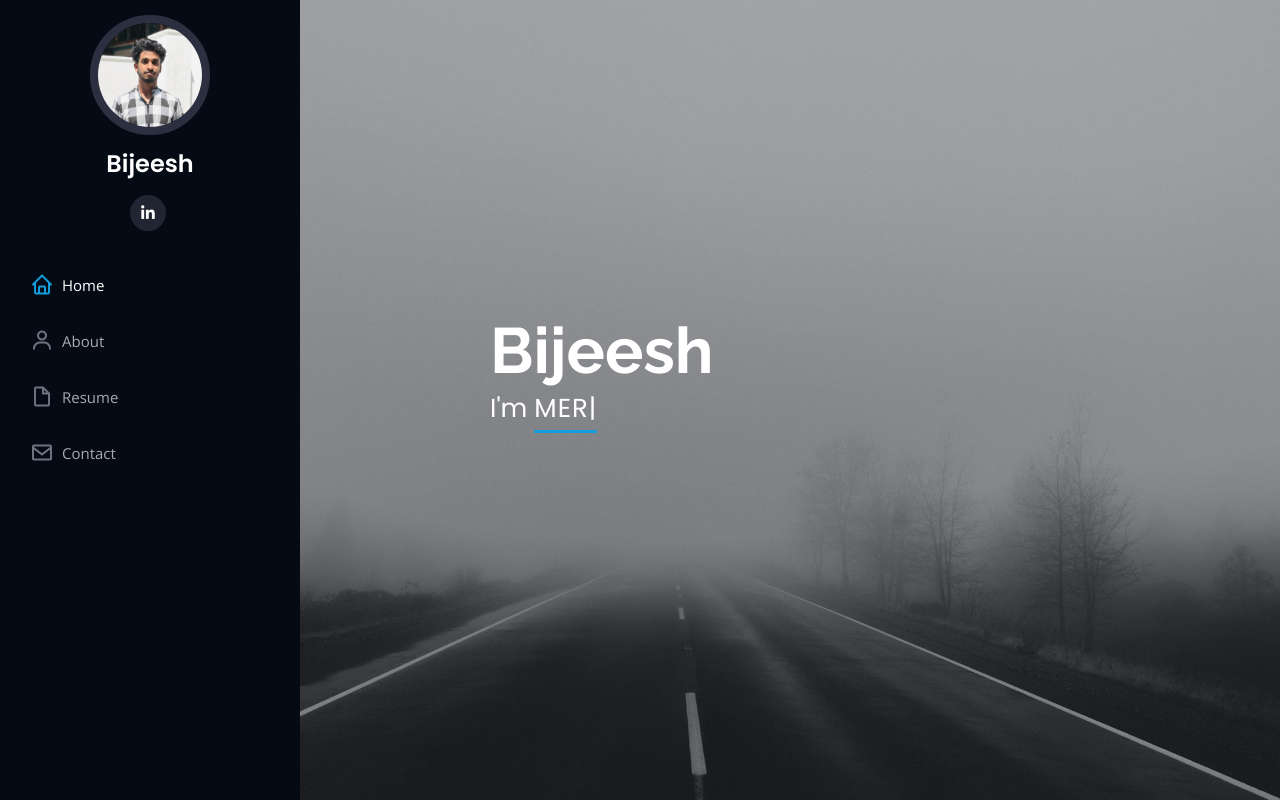
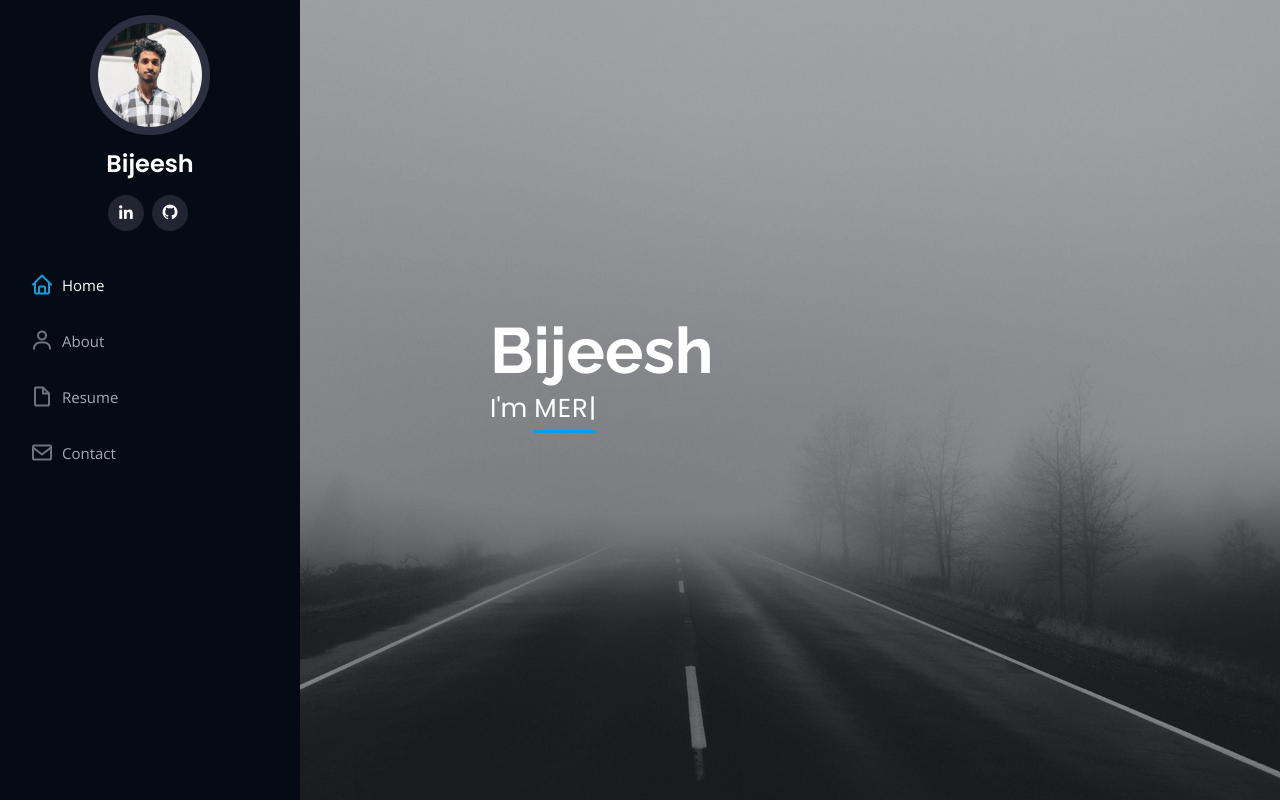
Before and after one commit to bijeesh-m/portfolio.github.io, a plain HTML site: page index.html in a window 1280 px wide. Shown: the top 802 px of the page. Drawn offline with nearby package versions, Linux system fonts and the light colour scheme.

Commit message:
feat: added new features

```diff
--- a/assets/css/style.css
+++ b/assets/css/style.css
@@ -241,7 +241,7 @@ h6 {
 #hero {
   width: 100%;
   height: 100vh;
-  background: url("../img/bgimage.jpg") top center;
+  background: url("../img/bgimage.jpg")  center;
   background-size: cover;
 }
 
--- a/index.html
+++ b/index.html
@@ -29,13 +29,7 @@
   <!-- Template Main CSS File -->
   <link href="assets/css/style.css" rel="stylesheet">
 
-  <!-- =======================================================
-  * Template Name: iPortfolio
-  * Updated: Jul 27 2023 with Bootstrap v5.3.1
-  * Template URL: https://bootstrapmade.com/iportfolio-bootstrap-portfolio-websites-template/
-  * Author: BootstrapMade.com
-  * License: https://bootstrapmade.com/license/
-  ======================================================== -->
+
   <script type="text/javascript" src="https://cdn.jsdelivr.net/npm/@emailjs/browser@3/dist/email.min.js">
   </script>
 
@@ -54,7 +48,8 @@
         <img src="assets/img/profile-img.jpg" alt="" class="img-fluid rounded-circle">
         <h1 class="text-light"><a href="index.html">Bijeesh </a></h1>
         <div class="social-links mt-3 text-center">
-          <a href="https://www.linkedin.com/in/bijeesh-m" class="linkedin"><i class="bx bxl-linkedin"></i></a>
+          <a href="https://www.linkedin.com/in/bijeesh-m" class="linkedin" target="_blank"><i class="bx bxl-linkedin"></i></a>
+          <a href="https://github.com/bijeesh-m" class="linkedin" target="_blank"><i class="bx bxl-github"></i></a>
         </div>
       </div>
 
@@ -96,15 +91,10 @@
           </div>
           <div class="col-lg-8 pt-4 pt-lg-0 content" data-aos="fade-left">
             <h3> MERN Stack Developer.</h3>
-            <!-- <p class="fst-italic">
-              Lorem ipsum dolor sit amet, consectetur adipiscing elit, sed do eiusmod tempor incididunt ut labore et dolore
-              magna aliqua.
-            </p> -->
             <div class="row mt-3">
               <div class="col-lg-6 ">
                 <ul>
                   <li><i class="bi bi-chevron-right"></i> <strong>Birthday:</strong> <span>24 Feb 2003</span></li>
-                  <!-- <li><i class="bi bi-chevron-right"></i> <strong>Website:</strong> <span>www.example.com</span></li> -->
                   <li><i class="bi bi-chevron-right"></i> <strong>Phone:</strong> <span>+91 8590718731</span></li>
                   <li><i class="bi bi-chevron-right"></i> <strong>City:</strong> <span>Malappuram, Kerala</span></li>
                 </ul>
@@ -112,17 +102,11 @@
               <div class="row-2">
                 <ul>
                   <li><i class="bi bi-chevron-right"></i> <strong>Age:</strong> <span>21</span></li>
-                  <li><i class="bi bi-chevron-right"></i> <strong>Education:</strong> <span>Diploma in Instrumentation
-                      Engineering</span></li>
+                  <li><i class="bi bi-chevron-right"></i> <strong>Education:</strong> <span>Diploma in Instrumentation Engineering</span></li>
                   <li><i class="bi bi-chevron-right"></i> <strong>Email:</strong> <span>bijeeshh.m@gmail.com</span></li>
-                  <!-- <li><i class="bi bi-chevron-right"></i> <strong>Freelance:</strong> <span>Available</span></li> -->
                 </ul>
               </div>
             </div>
-            <p>
-              <!-- Officiis eligendi itaque labore et dolorum mollitia officiis optio vero. Quisquam sunt adipisci omnis et ut. Nulla accusantium dolor incidunt officia tempore. Et eius omnis.
-              Cupiditate ut dicta maxime officiis quidem quia. Sed et consectetur qui quia repellendus itaque neque. Aliquid amet quidem ut quaerat cupiditate. Ab et eum qui repellendus omnis culpa magni laudantium dolores. -->
-            </p>
           </div>
         </div>
 
@@ -293,9 +277,6 @@
                 <li> Successfully completed independent projects that required self-learning, demonstrating
                   the ability to take initiative, set goals, and deliver results without constant supervision.
                 </li>
-                <!-- <li>Delegate tasks to the 7 members of the design team and provide counsel on all aspects of the project. </li>
-                <li>Supervise the assessment of all graphic materials in order to ensure quality and accuracy of the design</li>
-                <li>Oversee the efficient use of production project budgets ranging from $2,000 - $25,000</li> -->
               </ul>
             </div>
             <h3 class="resume-title">EDUCATION</h3>
@@ -310,17 +291,7 @@
               <h5>2018-2020</h5>
               <p><em>Kerala State</em></p>
             </div>
-            <!-- <div class="resume-item">
-              <h4>Graphic design specialist</h4>
-              <h5>2017 - 2018</h5>
-              <p><em>Stepping Stone Advertising, New York, NY</em></p>
-              <ul>
-                <li>Developed numerous marketing programs (logos, brochures,infographics, presentations, and advertisements).</li>
-                <li>Managed up to 5 projects or tasks at a given time while under pressure</li>
-                <li>Recommended and consulted with clients on the most appropriate graphic design</li>
-                <li>Created 4+ design presentations and proposals a month for clients and account managers</li>
-              </ul>
-            </div> -->
+
           </div>
         </div>
 
@@ -335,7 +306,6 @@
 
         <div class="section-title">
           <h2>Contact</h2>
-          <!-- <p>Magnam dolores commodi suscipit. Necessitatibus eius consequatur ex aliquid fuga eum quidem. Sit sint consectetur velit. Quisquam quos quisquam cupiditate. Et nemo qui impedit suscipit alias ea. Quia fugiat sit in iste officiis commodi quidem hic quas.</p> -->
         </div>
 
         <div class="row" data-aos="fade-in">
@@ -351,7 +321,7 @@
               <div class="email">
                 <i class="bi bi-envelope"></i>
                 <h4>Email:</h4>
-                <p>bijeeshmankunnan@gmail.com</p>
+                <p>bijeeshh.m@gmail.com</p>
               </div>
 
               <div class="phone">
```
